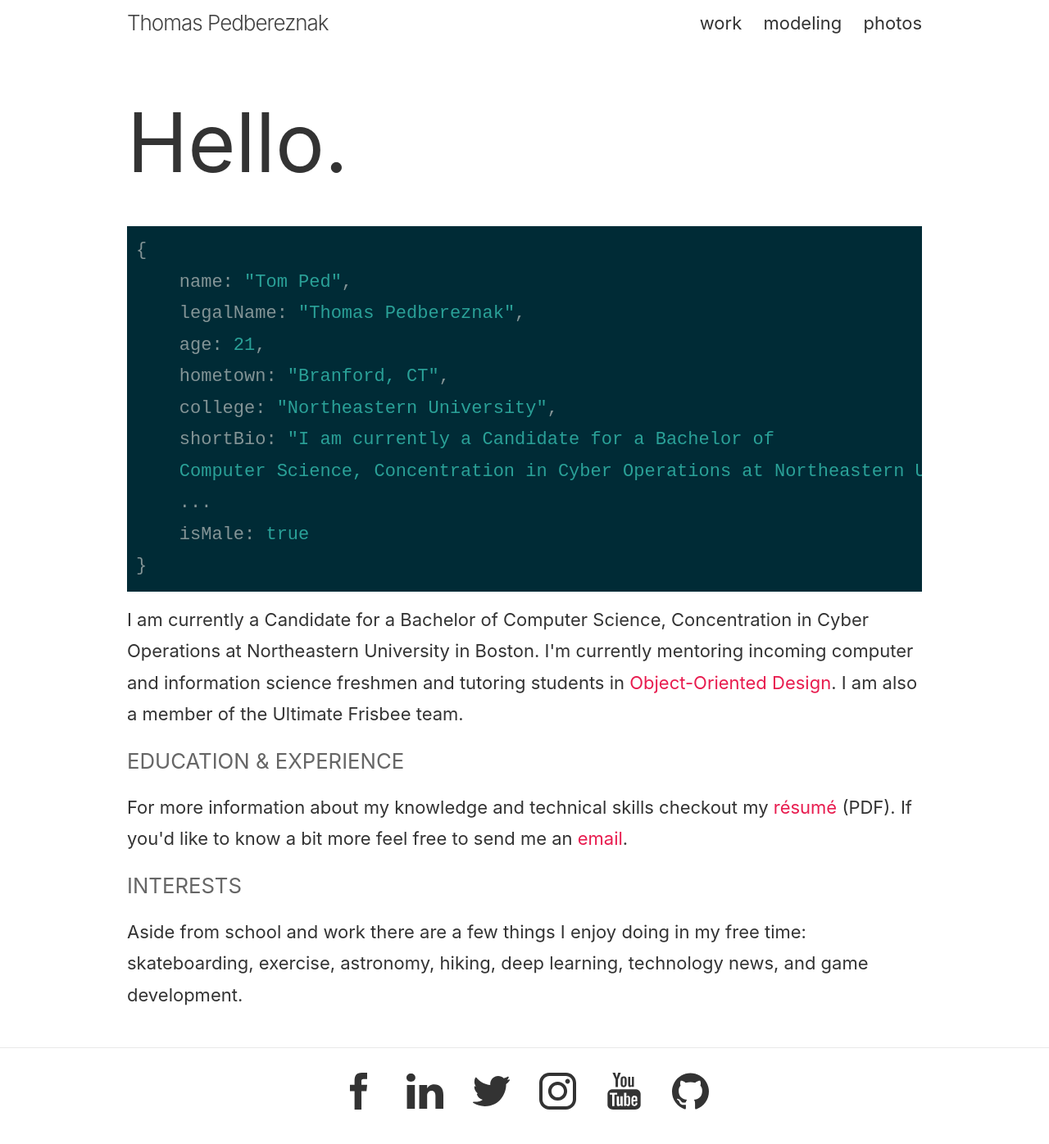
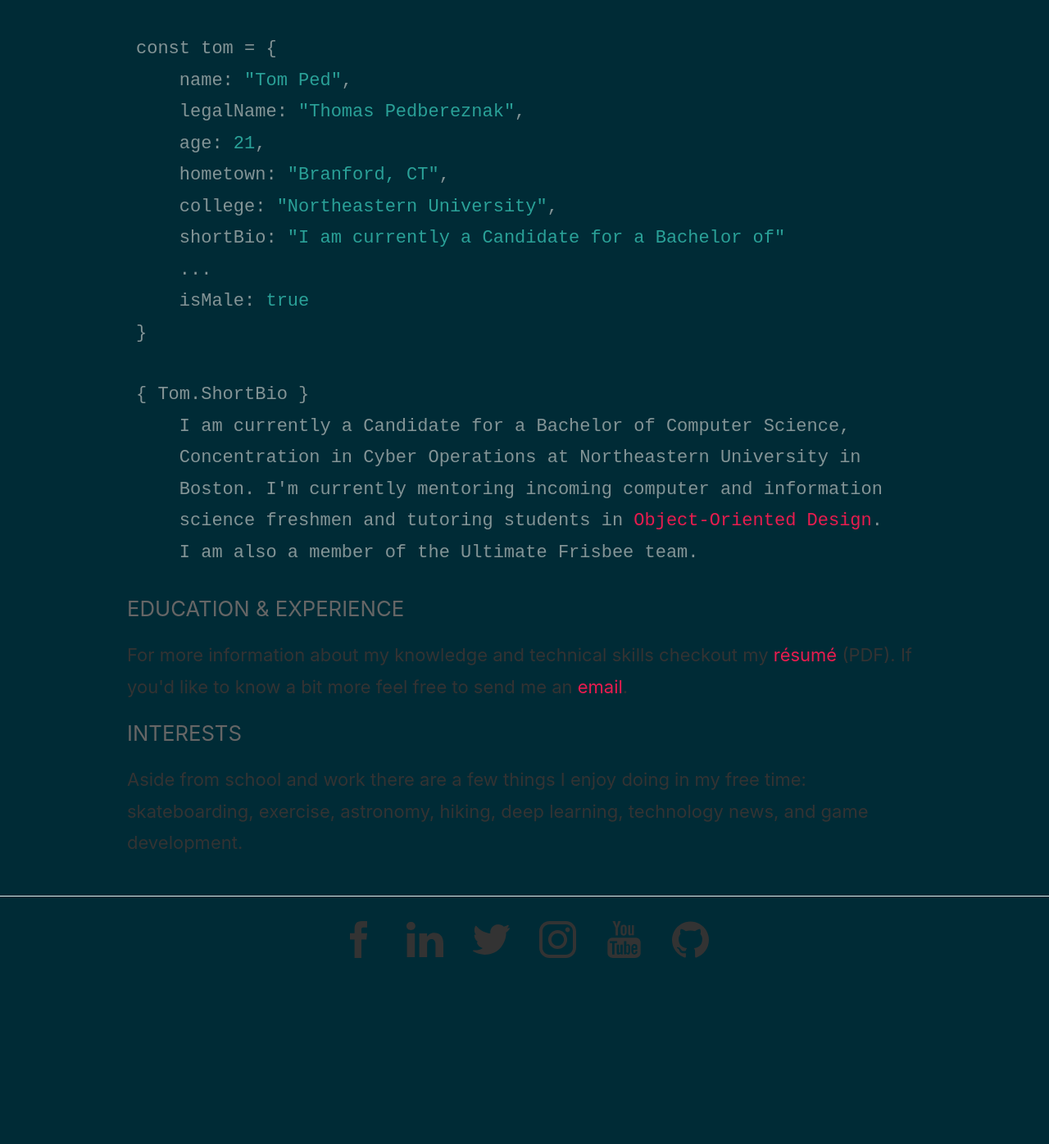
Before and after one commit to TomPed/TomPed.github.io, a Jekyll site: the page built from index.html, in a window 1280 px wide. Shown: the whole page at 82% size. Built offline with Jekyll 4.4.1, drawn with Linux system fonts in a browser that asks for light colours; after the commit the page ends 1210 px from its top, so only the background shows below that.

Commit message:
new theme

```diff
--- a/_includes/header.html
+++ b/_includes/header.html
@@ -1,6 +1,6 @@
 <header class="site-header">
   <div class="wrapper">
-    <a class="site-title" href="{{ site.baseurl }}/">{{ site.title }}</a>
+    <!--<a class="site-title" href="{{ site.baseurl }}/">{{ site.title }}</a>-->
     <nav class="site-nav">
       <a href="#" class="menu-icon">
         <svg viewBox="0 0 18 15">
@@ -13,7 +13,7 @@
         {% assign pages = site.pages | sort:"weight"  %}
         {% for my_page in pages %}
           {% if my_page.title %}
-          <a class="page-link" href="{{ my_page.url | prepend: site.baseurl }}">{{ my_page.title }}</a>
+          <!--<a class="page-link" href="{{ my_page.url | prepend: site.baseurl }}">{{ my_page.title }}</a>-->
           {% endif %}
         {% endfor %}
       </div>
--- a/_layouts/default.html
+++ b/_layouts/default.html
@@ -5,7 +5,6 @@
 
   <body>
 
-    {% include header.html %}
 
     <div class="page-content">
       <div class="wrapper">
--- a/css/main.scss
+++ b/css/main.scss
@@ -15,7 +15,7 @@ $base-line-height: 1.75;
 $spacing-unit:     30px;
 
 $text-color:       #333;
-$background-color: #fff;
+$background-color: #002b36;
 $brand-color:      #e81c4f;
 
 $grey-color:       #828282;
--- a/index.html
+++ b/index.html
@@ -2,25 +2,24 @@
 layout: default
 ---
 
-<h1>
-    Hello.
-</h1>
-
-<pre><code class="json">{
+<pre><code class="json">const tom = {
     name: "Tom Ped",
     legalName: "Thomas Pedbereznak",
     age: 21,
     hometown: "Branford, CT",
     college: "Northeastern University",
-    shortBio: "I am currently a Candidate for a Bachelor of
-    Computer Science, Concentration in Cyber Operations at Northeastern University in Boston. I'm currently mentoring incoming computer and information science freshmen and tutoring students in <a href="http://www.ccs.neu.edu/course/cs3500/">Object-Oriented Design</a>. I am also a member of the Ultimate Frisbee team.",
+    shortBio: "I am currently a Candidate for a Bachelor of"
     ...
     isMale: true
 }</code></pre>
 
-<p>
-    I am currently a Candidate for a Bachelor of Computer Science, Concentration in Cyber Operations at Northeastern University in Boston. I'm currently mentoring incoming computer and information science freshmen and tutoring students in <a href="http://www.ccs.neu.edu/course/cs3500/">Object-Oriented Design</a>. I am also a member of the Ultimate Frisbee team.
-</p>
+<pre><code class="json">{ Tom.ShortBio }
+    I am currently a Candidate for a Bachelor of Computer Science,
+    Concentration in Cyber Operations at Northeastern University in
+    Boston. I'm currently mentoring incoming computer and information
+    science freshmen and tutoring students in <a href="http://www.ccs.neu.edu/course/cs3500/">Object-Oriented Design</a>.
+    I am also a member of the Ultimate Frisbee team.
+</code></pre>
 
 <h3>
     EDUCATION & EXPERIENCE
```
